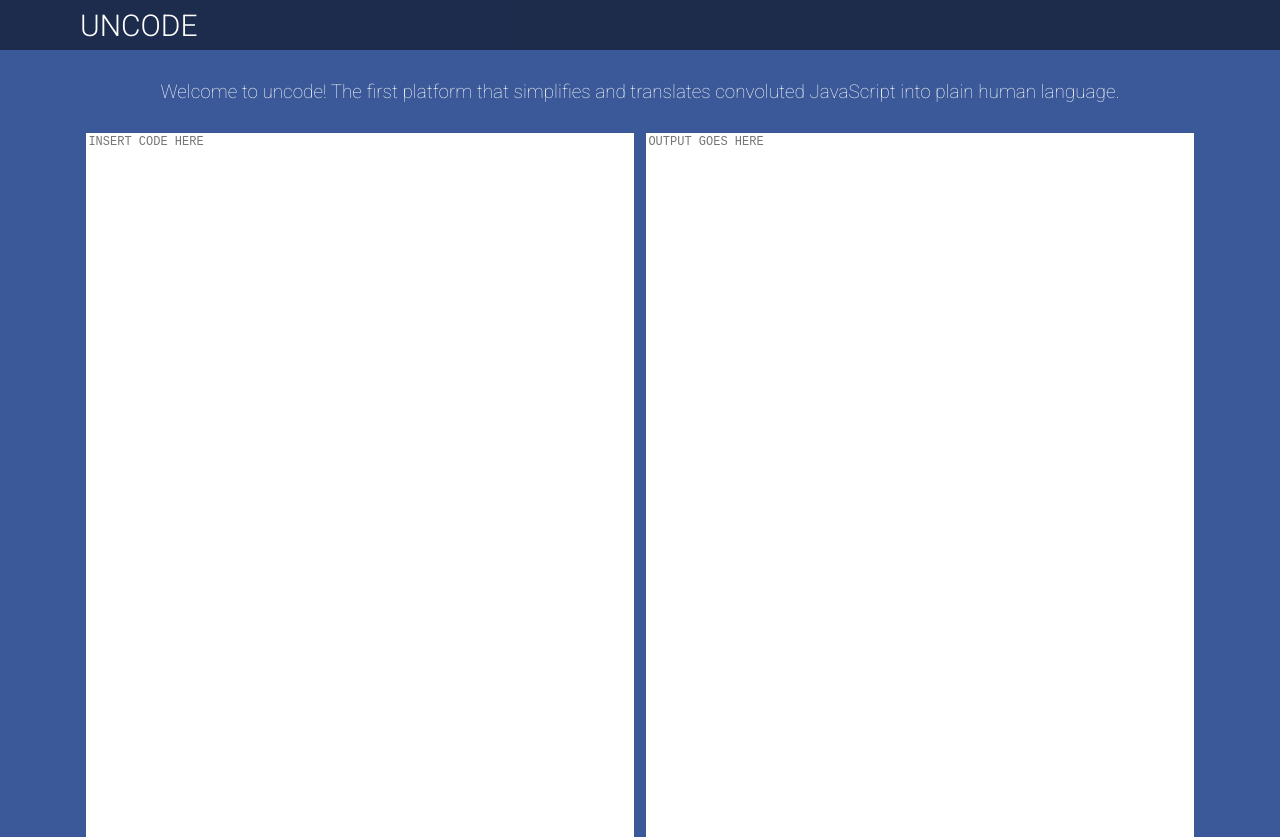
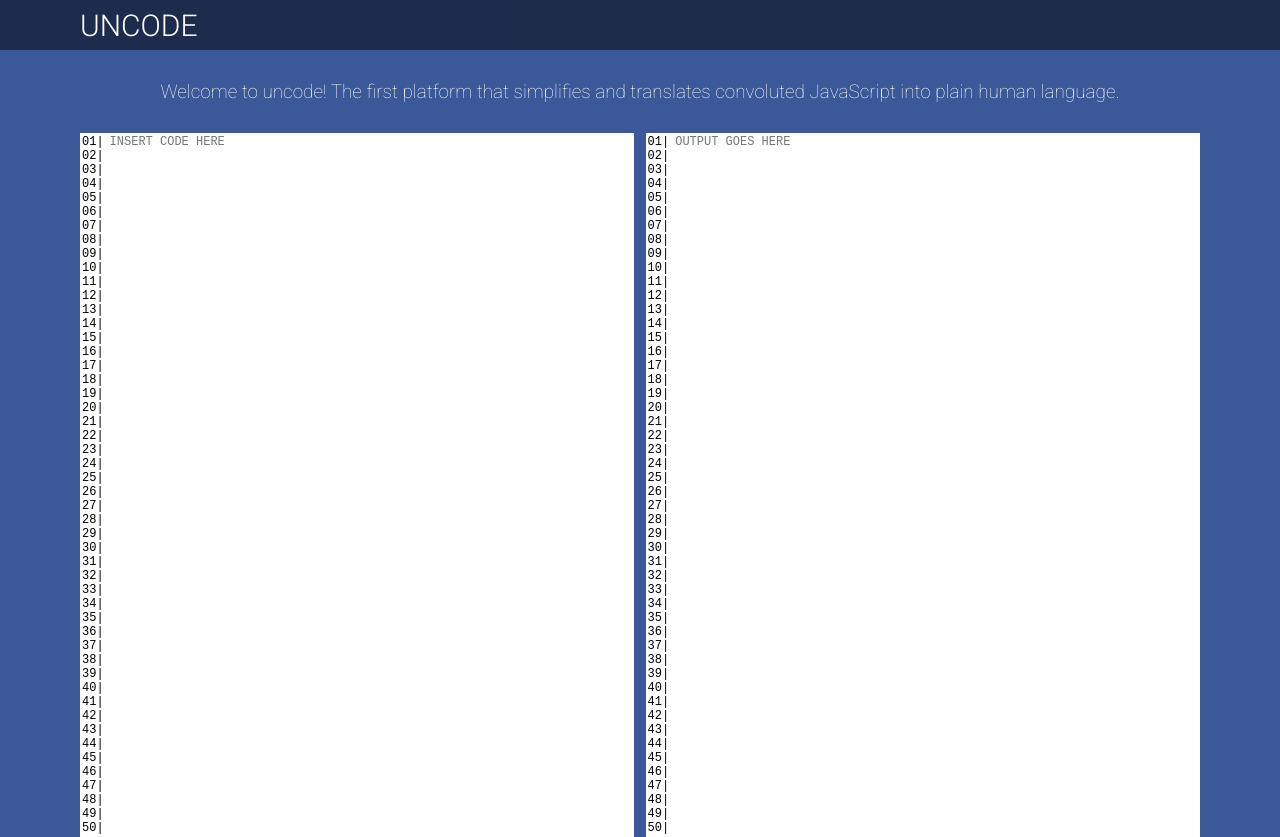
Before and after one commit to cboyce183/dc1.0-s-v1.0.0, a React (Create React App) app in the folder uncode/: page / in a window 1280 px wide. Built offline with nearby package versions, Linux system fonts and the light colour scheme; no server answers.

Commit message:
style: Text component created

```diff
--- a/uncode/src/App.css
+++ b/uncode/src/App.css
@@ -54,12 +54,13 @@ body {
 }
 
 .Text {
-  width: 48.5%;
-  height: 700px;
+  width: 100%;
+  height: 100%;
   border: none;
   text-align: top;
   margin: auto;
   resize: none;
+  overflow: hidden;
 }
 
 .Text:focus {
@@ -90,3 +91,27 @@ textarea {
   font-family: Courier New, Courier, monospace;
   font-size: 12px;
 }
+
+.Quill {
+  background-color: white;
+  margin-top: 13px;
+}
+
+.LineNumbers {
+  overflow: hidden;
+  border: none;
+  resize: none;
+  width: 25px;
+  cursor: default;
+  height: 100%;
+}
+
+.LineNumbers:focus {
+  outline:none;
+}
+
+.Editor {
+  height: 700px;
+  width: 49.5%;
+  display: flex;
+}
--- a/uncode/src/App.js
+++ b/uncode/src/App.js
@@ -1,7 +1,11 @@
 import React, { Component } from 'react';
+
+import SocketIoClient from 'socket.io-client';
+
+import Text from './Text';
+
 import './App.css';
 
-import SocketIoClient from 'socket.io-client';
 
 class App extends Component {
 
@@ -12,20 +16,29 @@ class App extends Component {
       outputText: '',
       inputText: ''
     }
+    this.lines = [1,2,3,4,5,6,7,8,9,10,11,12,13,14,15,16,17,18,19,20,21,22,23,24,25,26,27,28,29,30,31,32,33,34,35,36,37,38,39,40,41,42,43,44,45,46,47,48,49,50]
   }
 
   componentDidMount() {
     this.socket.on('receive', (data) => {
       console.log(data)
-      this.setState({outputText: data});
+      if (data) this.setState({outputText: data});
+      else this.setState({outputText: 'come on! Keep typing! :)'});
     })
   }
 
-  handleTextChange = () => {
-    this.socket.emit('send', this.inputText.value);
+  handleTextChange = (value) => {
+    this.socket.emit('send', value);
+  }
+
+  //=============================================== REDERING
+
+  renderLineNumbers () {
+    return (<textarea readOnly className="LineNumbers">{this.lines.map(el => (('0'+el).slice(-2))+'|').join('\n')}</textarea>)
   }
 
   render() {
+    const lineNumbers = this.renderLineNumbers();
     return (
       <div className="App">
         <nav className="Header">
@@ -39,16 +52,18 @@ class App extends Component {
               <p>Welcome to uncode! The first platform that simplifies and translates convoluted JavaScript into plain human language.</p>
             </div>
             <div className="Form">
-              <textarea
-                ref={el => this.inputText = el}
-                onChange={this.handleTextChange}
-                className="Text"
-                placeholder="INSERT CODE HERE"/>
+              <Text
+                func={this.handleTextChange.bind(this)}
+                placeholder="INSERT CODE HERE"
+              />
               <div className="Separator"></div>
-              <textarea
-                className="Text"
-                value={this.state.outputText}
-                placeholder="OUTPUT GOES HERE"/>
+              <div className="Editor">
+                {lineNumbers}
+                <textarea
+                  className="Text"
+                  value={this.state.outputText}
+                  placeholder="OUTPUT GOES HERE"/>
+              </div>
             </div>
           </div>
         </div>
--- /dev/null
+++ b/uncode/src/Text.js
@@ -0,0 +1,33 @@
+import React, { Component } from 'react';
+
+import './App.css';
+
+class Text extends Component {
+
+  constructor(props) {
+    super(props);
+    this.lines = [1,2,3,4,5,6,7,8,9,10,11,12,13,14,15,16,17,18,19,20,21,22,23,24,25,26,27,28,29,30,31,32,33,34,35,36,37,38,39,40,41,42,43,44,45,46,47,48,49,50]
+  }
+
+  //=============================================== REDERING
+
+  renderLineNumbers () {
+    return (<textarea readOnly className="LineNumbers">{this.lines.map(el => (('0'+el).slice(-2))+'|').join('\n')}</textarea>)
+  }
+
+  render() {
+    const lineNumbers = this.renderLineNumbers();
+    return (
+      <div className="Editor">
+        {lineNumbers}
+        <textarea
+          ref={el => this.text = el}
+          onChange={() => this.props.func(this.text.value)}
+          className="Text"
+          placeholder={this.props.placeholder}/>
+      </div>
+    );
+  }
+}
+
+export default Text;
```
